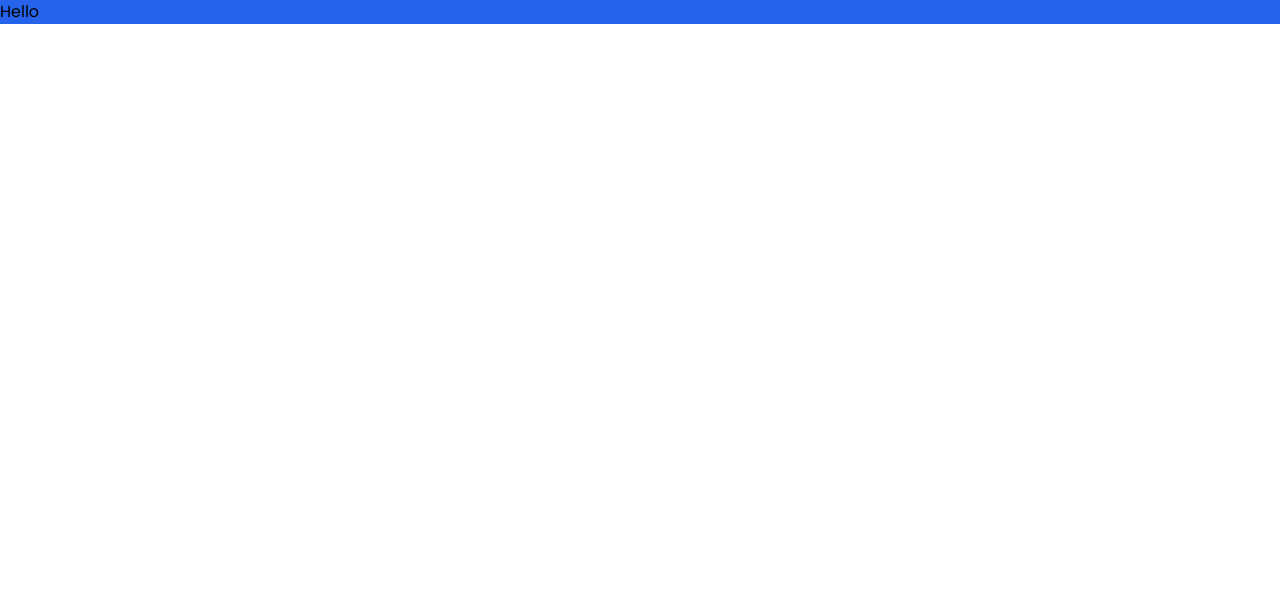
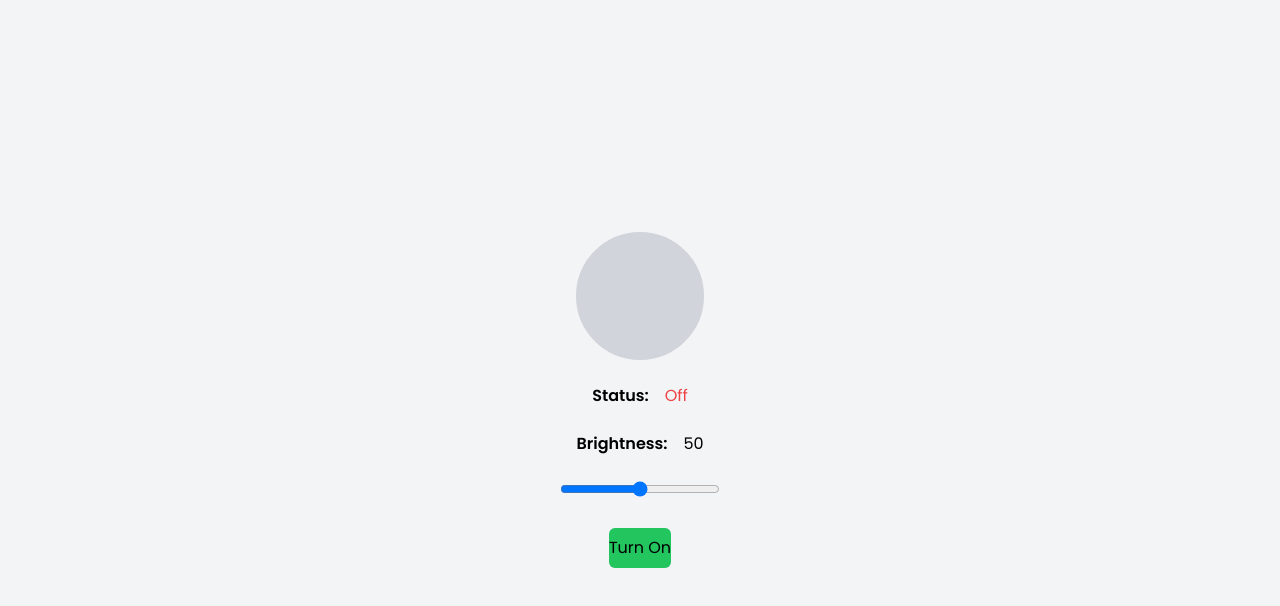
Before and after one commit to Prabakara-N/ProEmbSys-task, a React (Create React App) app: page / in a window 1280 px wide. Shown: the top 606 px of the page. Built offline with nearby package versions, Linux system fonts and the light colour scheme.

Commit message:
components added

```diff
--- a/package.json
+++ b/package.json
@@ -9,6 +9,7 @@
     "react": "^18.2.0",
     "react-dom": "^18.2.0",
     "react-scripts": "5.0.1",
+    "react-toastify": "^9.1.3",
     "web-vitals": "^2.1.4"
   },
   "scripts": {
--- a/src/App.js
+++ b/src/App.js
@@ -1,10 +1,17 @@
+import { BrowserRouter, Route, Routes } from "react-router-dom";
 import "./styles/App.css";
+import Home from "./pages/Home";
+import { ToastContainer } from "react-toastify";
+import "react-toastify/dist/ReactToastify.css";
 
 const App = () => {
   return (
-    <div className="bg-blue-600">
-      <h1>Hello</h1>
-    </div>
+    <BrowserRouter>
+      <ToastContainer />
+      <Routes>
+        <Route path="/" element={<Home />} />
+      </Routes>
+    </BrowserRouter>
   );
 };
 
--- /dev/null
+++ b/src/components/Bulb.jsx
@@ -0,0 +1,60 @@
+import React, { useState } from "react";
+
+const Bulb = () => {
+  const [isOn, setIsOn] = useState(false);
+  const [brightness, setBrightness] = useState(50);
+
+  const handleToggle = () => {
+    setIsOn(!isOn);
+  };
+
+  const handleBrightnessChange = (e) => {
+    setBrightness(parseInt(e.target.value));
+  };
+
+  return (
+    <div className="flex flex-col items-center justify-center min-h-screen bg-gray-100">
+      <div className="flex flex-col items-center space-y-6">
+        <div
+          className={`${
+            isOn
+              ? "bg-yellow-500 border-yellow-500"
+              : "bg-gray-300 border-gray-300"
+          } w-32 h-32 rounded-full border-4`}
+        ></div>
+        <div className="flex items-center space-x-4">
+          <span className="font-semibold">Status:</span>
+          <span className={isOn ? "text-green-500" : "text-red-500"}>
+            {isOn ? "On" : "Off"}
+          </span>
+        </div>
+        <div className="flex items-center space-x-4">
+          <span className="font-semibold">Brightness:</span>
+          <span>{brightness}</span>
+        </div>
+        <div className="w-40">
+          <input
+            type="range"
+            min="0"
+            max="100"
+            value={brightness}
+            onChange={handleBrightnessChange}
+            className="w-full"
+          />
+        </div>
+        <div>
+          <button
+            onClick={handleToggle}
+            className={`${
+              isOn ? "bg-red-500 text-white" : "bg-green-500 text-white"
+            }px-4 py-2 rounded-md`}
+          >
+            {isOn ? "Turn Off" : "Turn On"}
+          </button>
+        </div>
+      </div>
+    </div>
+  );
+};
+
+export default Bulb;
--- /dev/null
+++ b/src/pages/Home.jsx
@@ -0,0 +1,12 @@
+import React from "react";
+import Bulb from "../components/Bulb";
+
+const Home = () => {
+  return (
+    <div>
+      <Bulb />
+    </div>
+  );
+};
+
+export default Home;
--- /dev/null
+++ b/src/pages/Login.jsx
@@ -0,0 +1,7 @@
+import React from "react";
+
+const Login = () => {
+  return <div>Login</div>;
+};
+
+export default Login;
--- /dev/null
+++ b/src/pages/SignUp.jsx
@@ -0,0 +1,7 @@
+import React from "react";
+
+const SignUp = () => {
+  return <div>SignUp</div>;
+};
+
+export default SignUp;
```
Also changed, not shown: src/utils/firebase.js (added), 1 other file (tests, documents, lock files or other folders).
